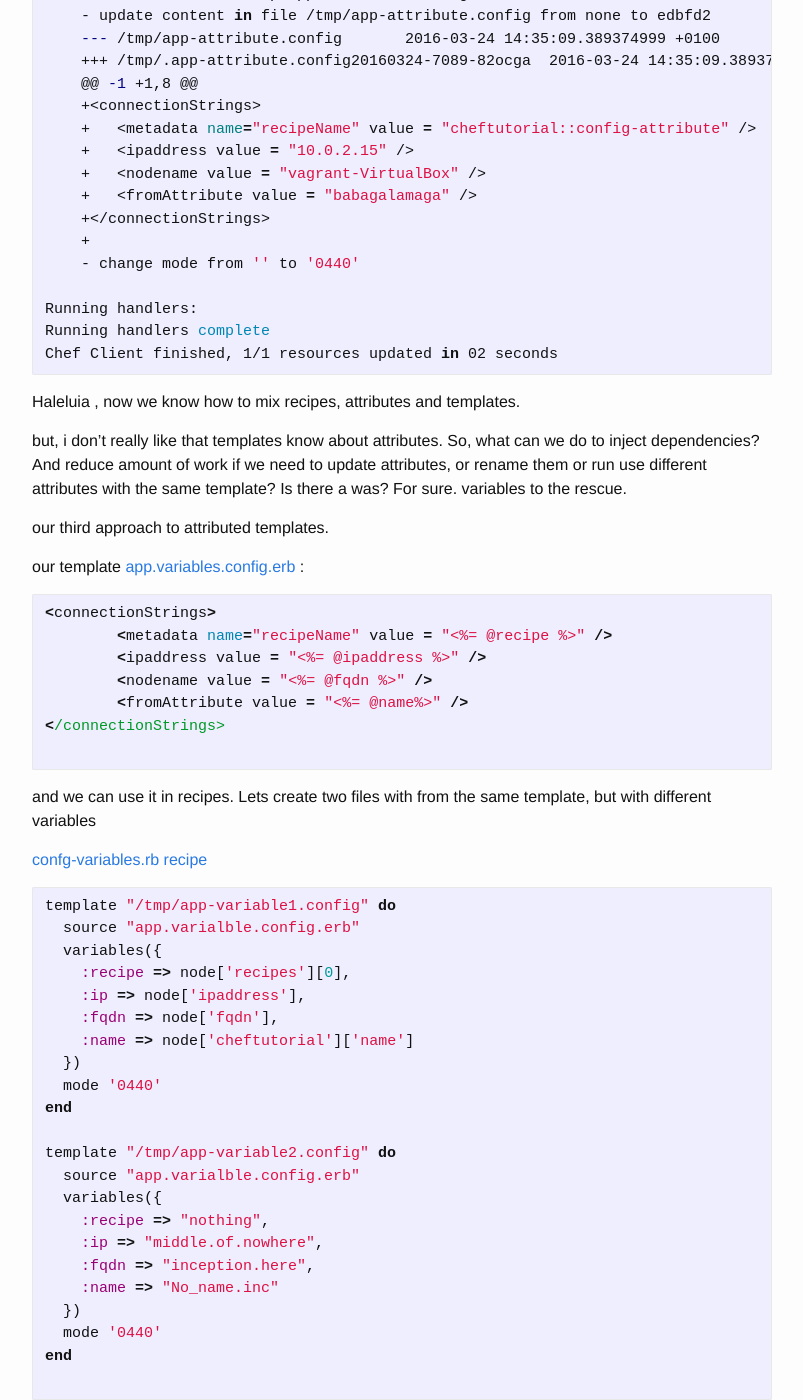
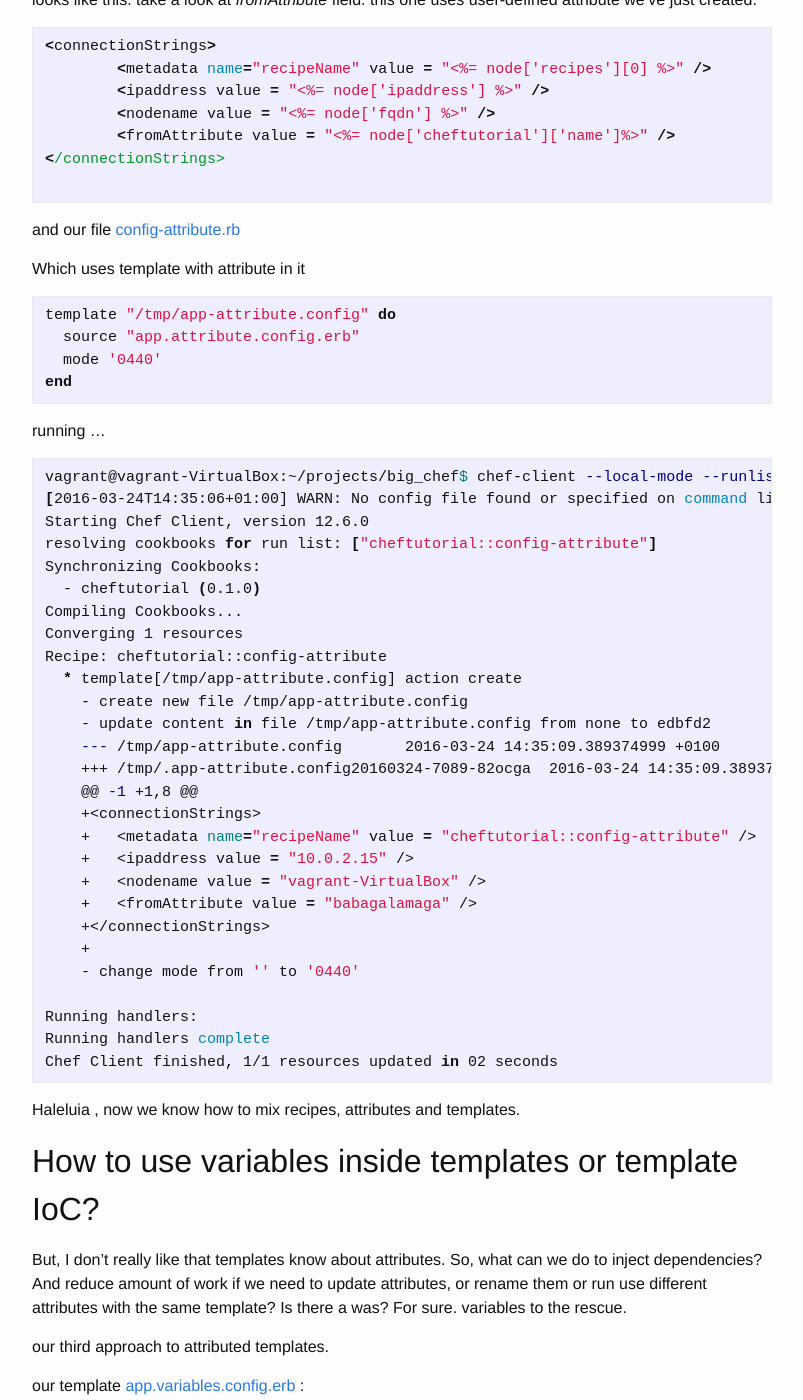
Before and after one commit to mungobungo/mungobungo.github.io, a Jekyll site: the page built from _posts/2016-03-24-chef1.markdown, in a window 1280 px wide and 1400 px high, scrolled down 6974 px. Shown: the whole window, without its empty margins (238-1041 px from the left). Built offline with Jekyll 4.4.1, drawn with Linux system fonts in a browser that asks for light colours; some of the changed text lies outside the part shown.

Commit message:
added some headers

````diff
--- a/_posts/2016-03-24-chef1.markdown
+++ b/_posts/2016-03-24-chef1.markdown
@@ -61,7 +61,8 @@
 
 and after that you can apply this recipe locally on windows or linux. Which you prefer the most.
 
-here how it looks on linux box
+## <a name="howto_run_linux"> </a> How to run simple recipe on Linux
+Here how it looks on linux box
 
 ```shell
 vagrant@vagrant-VirtualBox:~/cheftutorial/recipes$ chef-apply welcome.rb
@@ -70,7 +71,7 @@
 
 
 ```
-
+## <a name="howto_run_win"> </a> How to run simple recipe on Windows
 and here's snaphost of windows output
 
 ```powershell
@@ -81,14 +82,17 @@
 ```
 
 looks pretty similar, which is nice.
+Further examples would be linux only, just for sake of brevity.
+
+# <a name="attributes"></a> What is attributes?
 
 So now we can go further. To share information between recipes whe can use *attributes*
 
-attributes are stored in files indide [attributes directory](https://github.com/mungobungo/cheftutorial/tree/master/attributes)
+Attributes are stored in files inside [attributes directory](https://github.com/mungobungo/cheftutorial/tree/master/attributes)
 Pretty logical also
 
 Let's see what can we do with it.
-
+## <a name="create_attribute"></a> How to create attribute?
 adding new attribute to new file [defautl.rb](https://github.com/mungobungo/cheftutorial/blob/master/attributes/default.rb)
 
 ```ruby
@@ -96,6 +100,7 @@
 
 ```
 
+## <a name="use_attribute"></a> How to use attribute inside recipe?
 and use it from [welcome.rb recipe](https://github.com/mungobungo/cheftutorial/blob/master/recipes/welcome.rb)
 
 ```ruby
@@ -108,7 +113,6 @@
 end
 
 ```
-
 now if you try it to run in old way, you'll get an error
 
 ```shell
@@ -122,6 +126,8 @@
 This happens because we're trying to run chef in plain _one-and-only-recipy-mode_ and it doesn't know anything about attributes. Because they live in different folder and all that.
 
 So how can we fix it?
+
+## <a name="chef_runlist"></a> How to run cookbook with runlist
 
 first of all, lets get back to our root bigchef folder
 
@@ -159,7 +165,10 @@
 
 ```
 
-so far so good. But what if we want to run several recipes at once?
+So far so good.
+
+## <a name="chef_runlist2"></a> How to run several recipes using runlist
+But what if we want to run several recipes at once?
 
 Well, let's try
 
@@ -171,7 +180,6 @@
 end
 
 ```
-
 and run chef-apply again from root folder of the project (*not* cheftutorial folder)
 
 ```shell
@@ -203,6 +211,7 @@
 
 ```
 
+# <a name="templates"></a> What is templates
 Next chapter.  When using chef and or provisioning something you need to create config files.
 Or html pages. or something like that. doing it by hands is kinda stupid. this is why chef has tempaltes.
 So let's have fun.
@@ -242,8 +251,9 @@
 </ul>
 
 ```
+## <a name="template_create"></a> How to create template?
 
-let's say we want to generate config file in specified folder with ip of the machine it is run on.
+Let's say we want to generate config file in specified folder with ip of the machine it is run on.
 First we need to create template and put it to [templates folder](https://github.com/mungobungo/cheftutorial/tree/master/templates).
 something like [app.config.erb](https://github.com/mungobungo/cheftutorial/blob/master/templates/app.config.erb)
 
@@ -255,6 +265,7 @@
 </connectionStrings>
 ```
 
+## <a name="template_use"></a> How use tempalte from recipe?
 When we have created template, we can use it in our recipes. Something like that
 
 File [config.rb](https://github.com/mungobungo/cheftutorial/blob/master/recipes/config.rb) in [_recipes_ folder](https://github.com/mungobungo/cheftutorial/tree/master/recipes)
@@ -266,7 +277,7 @@
 end
 ```
 
-the code basically says that recipe will create file located in "/tmp/app.config" and populate with data generated by our template.
+The code basically says that recipe will create file located in "/tmp/app.config" and populate with data generated by our template.
 
 Everything seems to be ready, so let's launch
 
@@ -313,7 +324,8 @@
 
 yep. It is alive. know what? i'm happy
 
-the next logical question comes to my mind now - can we use attributes in our templates, the same way we do it in recipes?
+## <a name="templates_attributes"></a> How to use attributes inside templates?
+The next logical question comes to my mind now - can we use attributes in our templates, the same way we do it in recipes?
 
 Creating new template and recipe to check that
 
@@ -333,7 +345,7 @@
 
 and our file [config-attribute.rb](https://github.com/mungobungo/cheftutorial/blob/master/recipes/config-attribute.rb)
 
-that uses that template with attribute in it
+Which uses template with attribute in it
 
 ```ruby
 template "/tmp/app-attribute.config" do
@@ -376,7 +388,9 @@
 
 Haleluia , now we know how to mix recipes, attributes and templates.
 
-but, i don't really like that templates know about attributes. So, what can we do to inject dependencies?
+## <a name="templates_variables"></a> How to use variables inside templates or template IoC?
+
+But, I don't really like that templates know about attributes. So, what can we do to inject dependencies?
 And reduce amount of work if we need to update attributes, or rename them or run use different attributes with the same template? Is there a was?
 For sure. variables to the rescue.
 
@@ -394,7 +408,7 @@
 
 ```
 
-and we can use it in recipes.
+And we can use it in recipes.
 Lets create two files with from the same template, but with different variables
 
 [confg-variables.rb recipe](https://github.com/mungobungo/cheftutorial/blob/master/recipes/config-variables.rb)
@@ -421,7 +435,6 @@
   })
   mode '0440'
 end
-
 ```
 
 Launching ...
@@ -472,6 +485,7 @@
 
 Coool.
 
+## <a name="templates_deps"></a> How to create template that uses another template?
 But still, what if we want to use several templates that depends on each other? like header and other components?
 well, here we go.
 
@@ -497,7 +511,7 @@
 
 ```
 
-recipe for using it should be pretty obvious, just don't forget about _info_ variable we need to inject for header template to work properly.
+Recipe for using it should be pretty obvious, just don't forget about _info_ variable we need to inject for header template to work properly.
 
 [config-headed.rb recipe](https://github.com/mungobungo/cheftutorial/blob/master/recipes/config-headed.rb)
 
@@ -580,23 +594,12 @@
 
 See ? we've added header, and not just header, but header that can also have some variables.
 
+# <a name="files"></a> How to use files inside of recipes?
 I think this is more then enough for now so we will leave templates and attributes and start moving to things called files...
-
-quick recap:
-
-* recipes are like programs or modules or functions that can get stuff done
-
-* attributes are like metadata variables, for stuff you want share between recipes and do not want to hardcode
-
-* templates are like, well, templates. it can be used in recipes to generate fiels based on that templates.
-
-* best practice is not to use attributes directly from templates. let the recipes to inject proper values to the template
-
-
 
 Some more we need to add here is files and guess what. yes. definitions.
 
-files are simple. Those are just templates but without parameters. simple goold old files.
+files are simple. Those are just templates but without parameters. simple good old files.
 
 files are created in files folder of cookbook. easy to remember heh..
 
@@ -720,6 +723,19 @@
 Running handlers complete
 Chef Client finished, 1/1 resources updated in 02 seconds
 ```
+
+Quick recap:
+
+* Recipes are like programs or modules or functions that can get stuff done
+
+* Attributes are like metadata variables, for stuff you want share between recipes and do not want to hardcode
+
+* Templates are like, well, templates. it can be used in recipes to generate fields based on that templates.
+
+* Best practice is not to use attributes directly from templates. let the recipes to inject proper values to the template
+
+* Cookbook is like a module (assembly, library, artifact) that has recipes, attributes and templates in it.
+
 
 
 # Berks.
````
Also changed, not shown: other parts of _posts/2016-03-24-chef1.markdown (+1 -1 lines).
